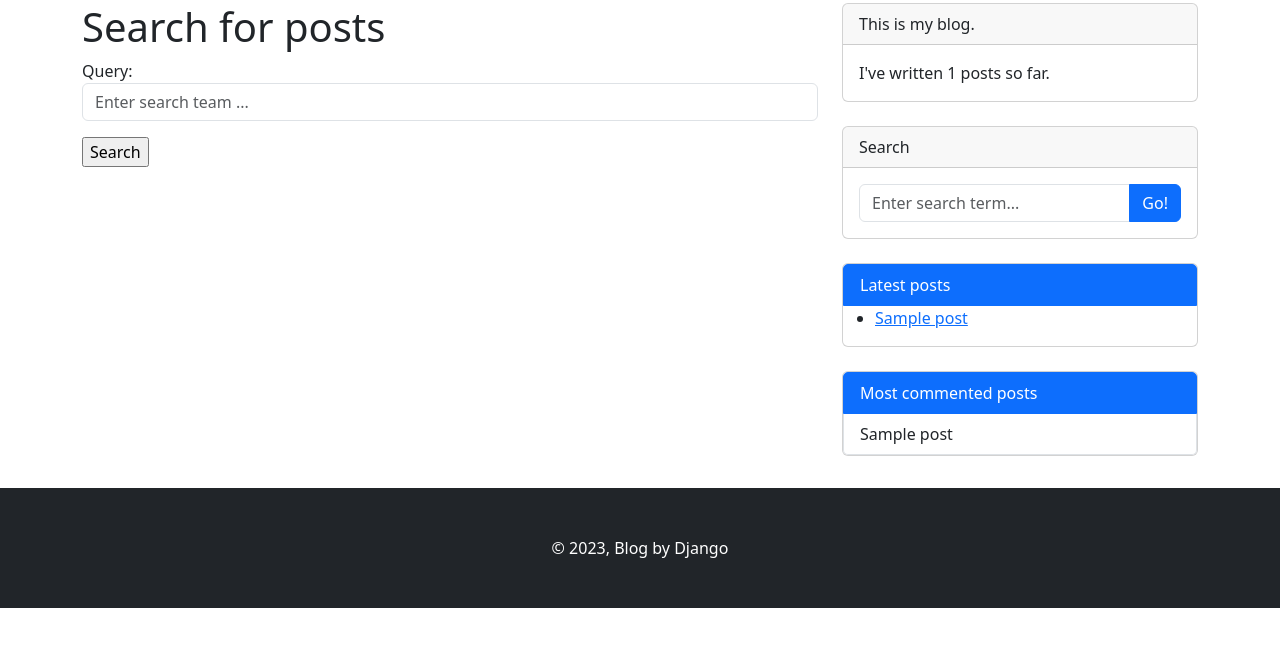
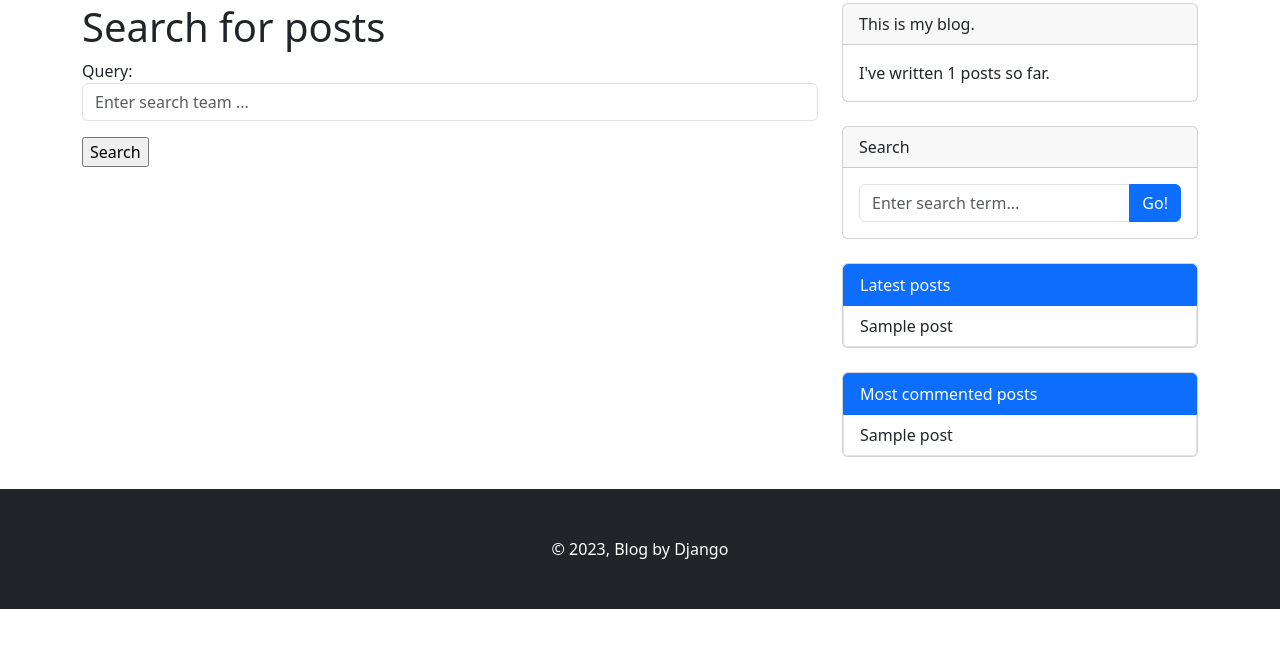
Before and after one commit to Comandosss/blog, a Django app: page /search/ in a window 1280 px wide. Shown: the part 101-749 px from the top of the page. Run offline with Django 4.2, Linux system fonts and the light colour scheme; tables that the repository leaves empty hold one stand-in row (values such as "Sample post"); some libraries are stand-ins or nearby versions.

Commit message:
добавил к ссылкам необходимые классы стилей CSS.

```diff
--- a/mysite/templates/blog/post/latest_posts.html
+++ b/mysite/templates/blog/post/latest_posts.html
@@ -1,7 +1,3 @@
-<ul>
-  {% for post in latest_posts %}
-    <li>
-      <a href="{{ post.get_absolute_url }}">{{ post.title }}</a>
-    </li>
-  {% endfor %}
-</ul>
+{% for post in latest_posts %}
+    <a class="list-group-item list-group-item-action" href="{{ post.get_absolute_url }}">{{ post.title }}</a>
+{% endfor %}
```
